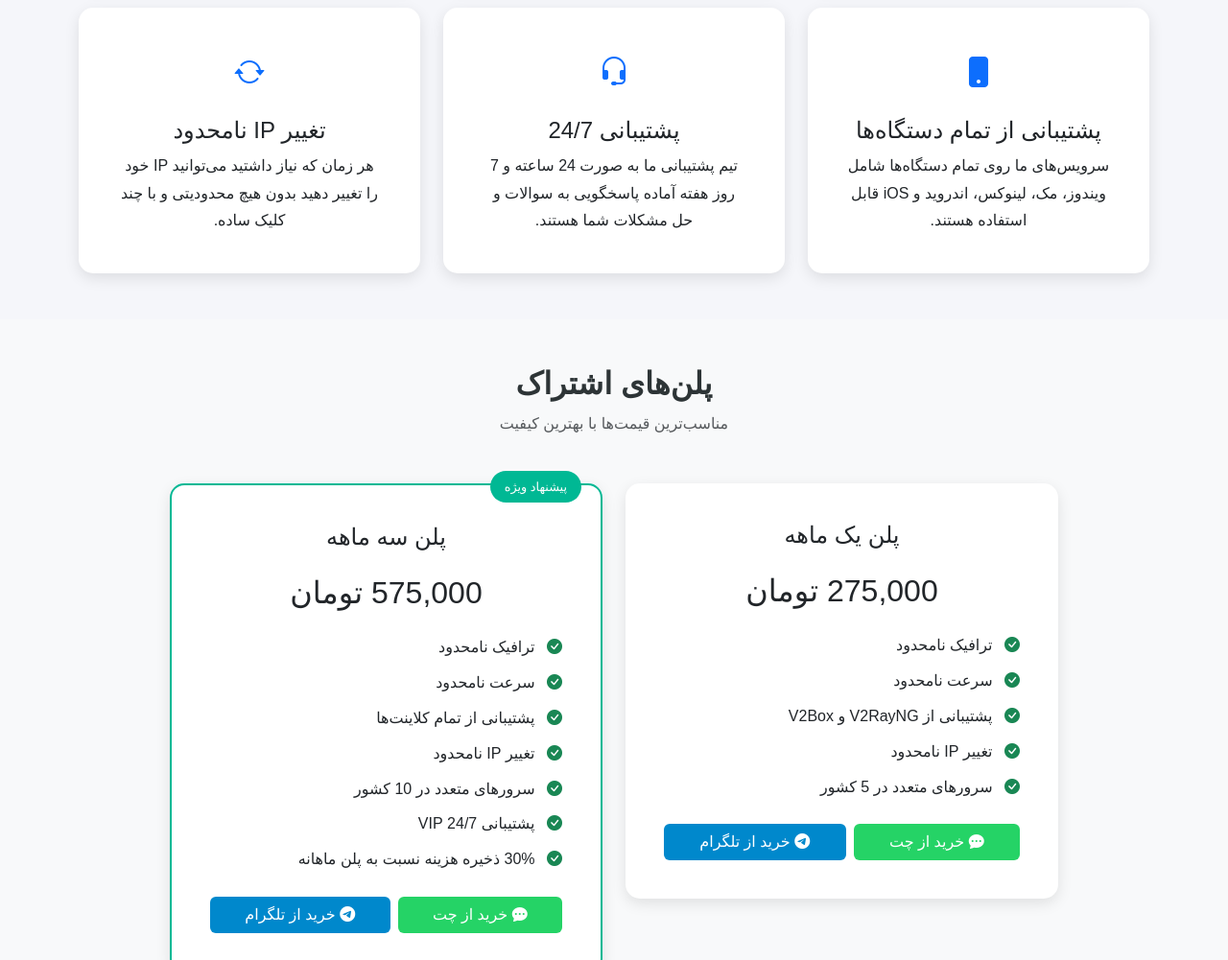
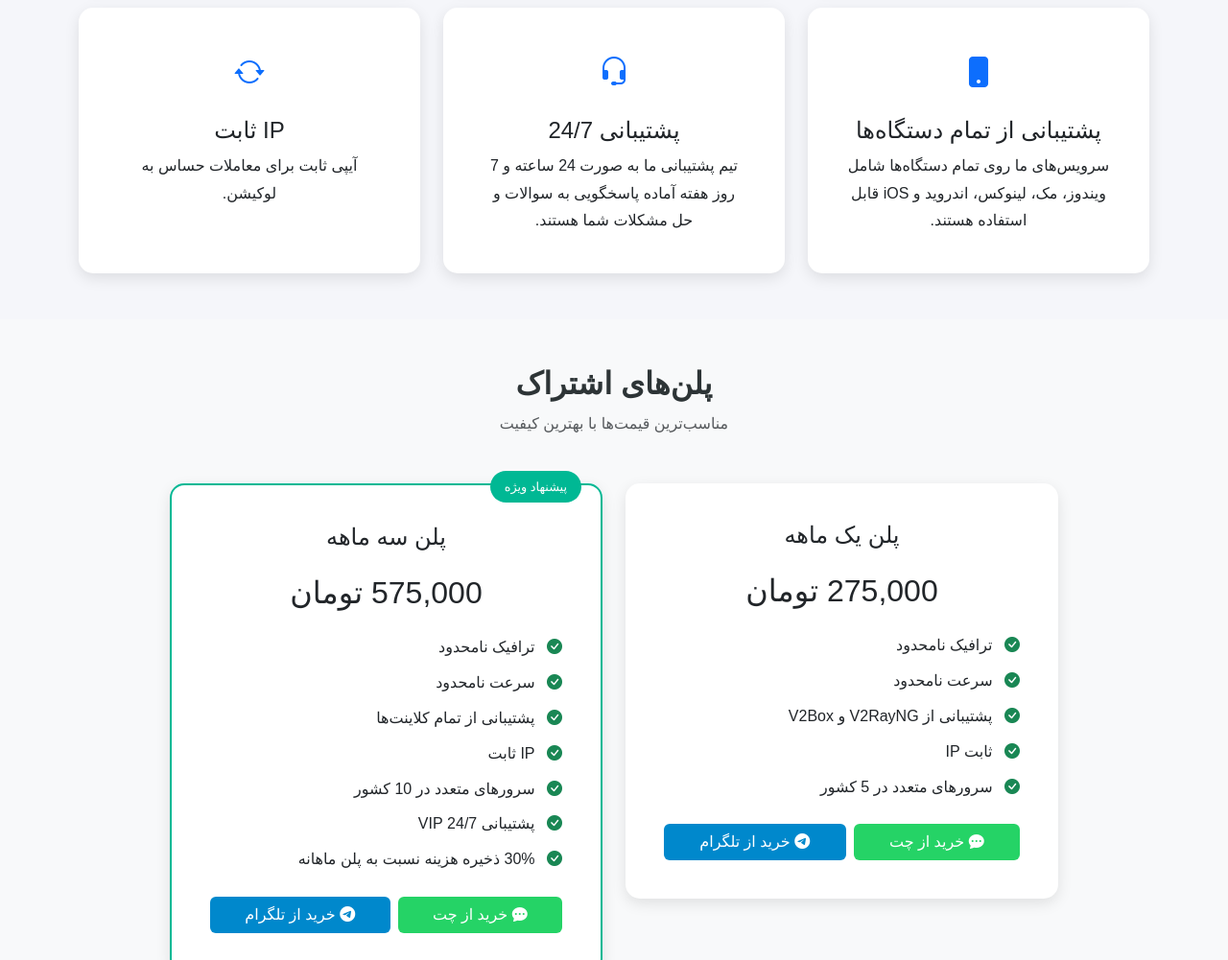
Before and after one commit to v2netfly/v2netfly.github.io, a plain HTML site: page index.html in a window 1280 px wide. Shown: the part 1120-2121 px from the top of the page at 96% size. Drawn offline with nearby package versions, Linux system fonts and the light colour scheme; a script that the page names is missing; a web font is replaced by a local one.

Commit message:
Update index.html

```diff
--- a/index.html
+++ b/index.html
@@ -277,8 +277,8 @@
                             <div class="mb-3">
                                 <i class="bi bi-arrow-repeat text-primary" style="font-size: 2rem;"></i>
                             </div>
-                            <h4 class="card-title">تغییر IP نامحدود</h4>
-                            <p class="card-text">هر زمان که نیاز داشتید می‌توانید IP خود را تغییر دهید بدون هیچ محدودیتی و با چند کلیک ساده.</p>
+                            <h4 class="card-title"> IP ثابت</h4>
+                            <p class="card-text">آیپی ثابت برای معاملات حساس به لوکیشن.</p>
                         </div>
                     </div>
                 </div>
@@ -303,7 +303,7 @@
                                 <li class="mb-2"><i class="bi bi-check-circle-fill text-success me-2"></i> ترافیک نامحدود</li>
                                 <li class="mb-2"><i class="bi bi-check-circle-fill text-success me-2"></i> سرعت نامحدود</li>
                                 <li class="mb-2"><i class="bi bi-check-circle-fill text-success me-2"></i> پشتیبانی از V2RayNG و V2Box</li>
-                                <li class="mb-2"><i class="bi bi-check-circle-fill text-success me-2"></i> تغییر IP نامحدود</li>
+                                <li class="mb-2"><i class="bi bi-check-circle-fill text-success me-2"></i> ثابت IP </li>
                                 <li class="mb-2"><i class="bi bi-check-circle-fill text-success me-2"></i> سرورهای متعدد در 5 کشور</li>
                             </ul>
                             <div class="d-flex gap-2">
@@ -327,7 +327,7 @@
                                 <li class="mb-2"><i class="bi bi-check-circle-fill text-success me-2"></i> ترافیک نامحدود</li>
                                 <li class="mb-2"><i class="bi bi-check-circle-fill text-success me-2"></i> سرعت نامحدود</li>
                                 <li class="mb-2"><i class="bi bi-check-circle-fill text-success me-2"></i> پشتیبانی از تمام کلاینت‌ها</li>
-                                <li class="mb-2"><i class="bi bi-check-circle-fill text-success me-2"></i> تغییر IP نامحدود</li>
+                                <li class="mb-2"><i class="bi bi-check-circle-fill text-success me-2"></i> IP ثابت </li>
                                 <li class="mb-2"><i class="bi bi-check-circle-fill text-success me-2"></i> سرورهای متعدد در 10 کشور</li>
                                 <li class="mb-2"><i class="bi bi-check-circle-fill text-success me-2"></i> پشتیبانی 24/7 VIP</li>
                                 <li class="mb-2"><i class="bi bi-check-circle-fill text-success me-2"></i> 30% ذخیره هزینه نسبت به پلن ماهانه</li>
```
